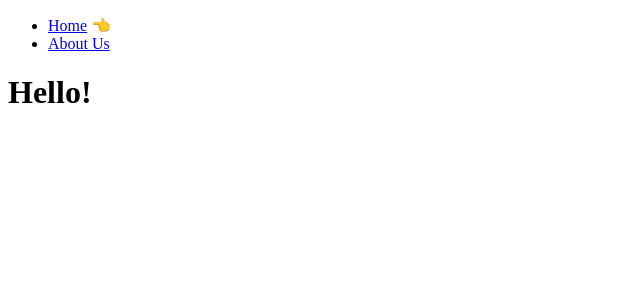
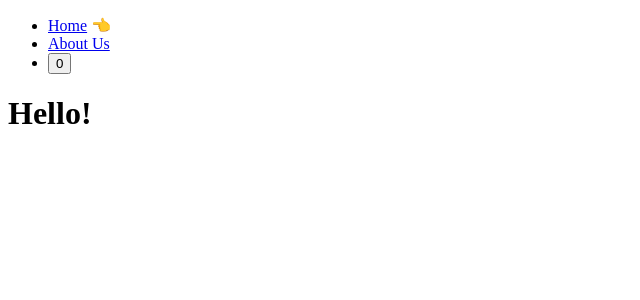
Before and after one commit to minami-cs/learn-nextjs14, a Next.js app: page / in a window 1280 px wide. Shown: the top 300 px of the page, without its empty margins (0-640 px from the left). Built offline with nearby package versions, Linux system fonts and the light colour scheme.

Commit message:
chore: 클라이언트 컴포넌트에서의 hydration 과정에 대한 내용 작성

```diff
--- a/components/navigation.tsx
+++ b/components/navigation.tsx
@@ -1,9 +1,19 @@
 "use client"
+
+// use client를 선언해서 클라이언트 컴포넌트로 만들었다고 하더라도 기본적으로 NextJs에서 /app 하위의 모든 컴포넌트는 서버 컴포넌트이므로 SSR로 동작한다.
+// 브라우저에서 JavaScript를 disable 하더라도 SSR이기 때문에 클라이언트 컴포넌트도 이미 HTML 파일로 만들어져서 서버에 존재하므로 화면 UI 렌더링에는 아무런 문제가 없다.
+// 브라우저에서 JavaScript를 disable한 경우, link를 통해 페이지 이동시 단순 a태그이기 때문에 전체 html이 리로드되면서 페이지 새로고침이 일어난다.
+// 브라우저에서 JavaScript를 enable한 경우, React가 initialised되어서 link를 통해 페이지 이동시 단순 a태그가 아니라 React 컴포넌트가 개입되기 때문에 새로고침이 일어나지 않는다. (React hydrated)
+// 1. 사용자가 페이지 첫 진입 시, 서버에서 생성된 html 페이지 렌더링
+// 2. 곧바로 React initialised (hydrated)
+// 3. 사용자가 링크 클릭하여 페이지 이동 시, html 문서상으로는 여전히 a태그이지만 React 컴포넌트가 개입되어 navigate되면서 화면 새로고침 없이 빠르게 전환
 
 import Link from "next/link";
 import { usePathname } from "next/navigation";
+import { useState } from "react";
 
 export default function Navigation() {
+    const [count, setCount] = useState(0);
     const path = usePathname(); // usePathname() hook은 클라이언트 컴포넌트에서만 사용가능
 
     return (
@@ -16,6 +26,10 @@
                 <li>
                     <Link href="/about-us">About Us</Link> {path === "/about-us" ? "👈" : ""}
                 </li>
+                <li>
+                    {/* 초기에는 SSR로 일반 html이지만 hydrate 이후 React Component가 되어 이벤트리스너가 동작한다 */}
+                    <button onClick={() => setCount(count + 1)}>{count}</button>
+                </li>
             </ul>
         </nav>
     )
```
